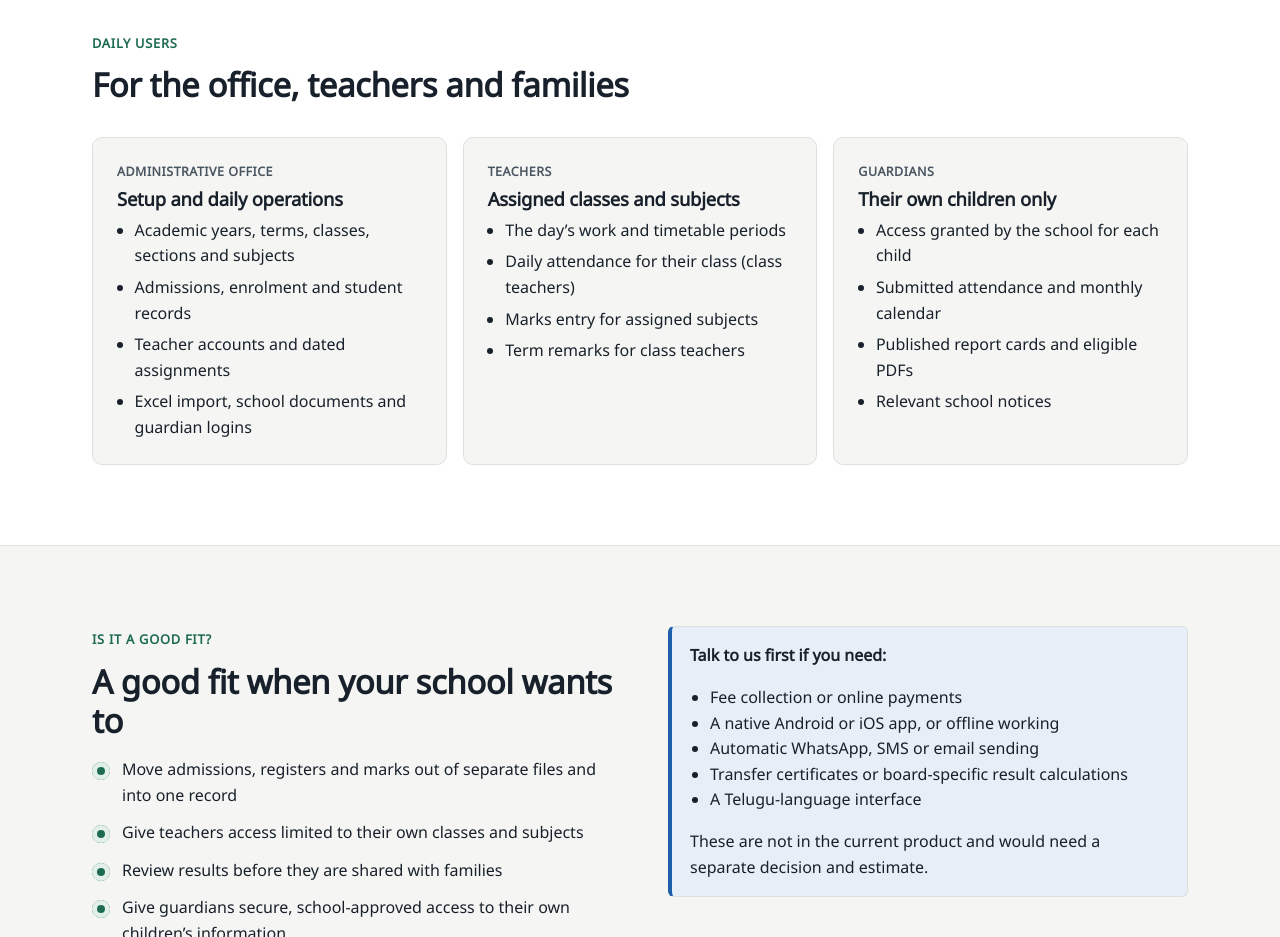
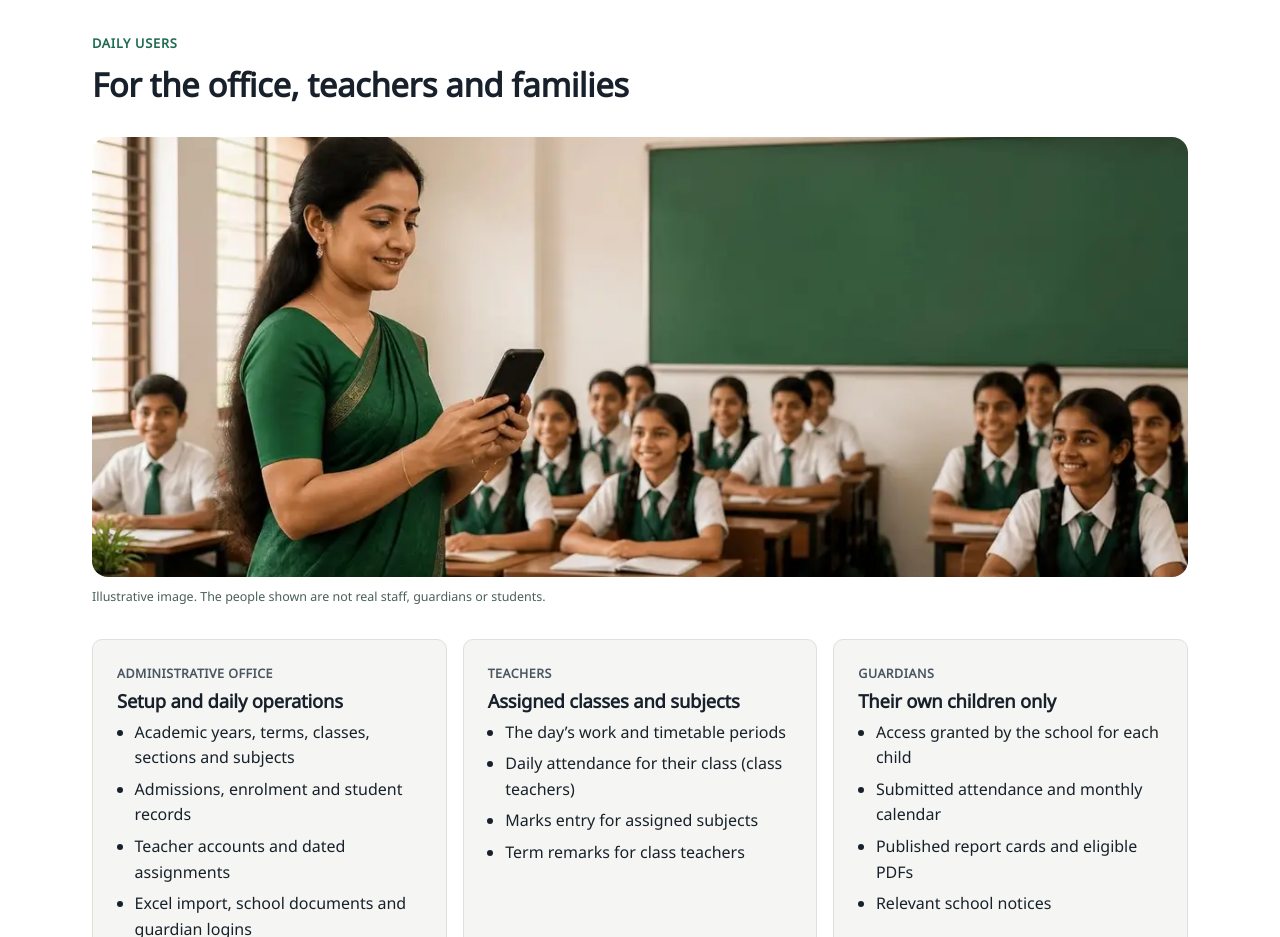
Before and after one commit to Joseph5157/school-erp-go-to-market, an Astro site in the folder website/: page /who-its-for in a window 1280 px wide. Shown: the part 1120-2057 px from the top of the page. Built offline with nearby package versions, Linux system fonts and the light colour scheme; Astro itself is replaced by a stand-in of ours.

Commit message:
GTM-WEBSITE-V2: add teacher attendance image to Who it's for page

```diff
--- a/website/src/pages/who-its-for.astro
+++ b/website/src/pages/who-its-for.astro
@@ -54,6 +54,17 @@ import CtaBand from '../components/CtaBand.astro';
         <span class="eyebrow">Daily users</span>
         <h2 id="staff-heading">For the office, teachers and families</h2>
       </div>
+      <figure class="page-photo">
+        <img
+          src="/images/product/teacher-attendance.webp"
+          width="1200"
+          height="675"
+          alt="Illustration of a teacher in a green saree taking attendance on her phone in a bright classroom, with students in green-and-white uniforms at their desks."
+          loading="lazy"
+          decoding="async"
+        />
+        <figcaption>Illustrative image. The people shown are not real staff, guardians or students.</figcaption>
+      </figure>
       <div class="grid grid-3">
         <article class="card">
           <span class="card-label">Administrative office</span>
--- a/website/src/styles/global.css
+++ b/website/src/styles/global.css
@@ -1267,3 +1267,8 @@ tbody th {
     scroll-behavior: smooth;
   }
 }
+
+/* Illustrative photo inside a page section (people are not real) */
+.page-photo { margin: 0 0 32px; }
+.page-photo img { display: block; width: 100%; height: auto; max-height: 440px; object-fit: cover; object-position: center 35%; border-radius: 16px; }
+.page-photo figcaption { margin-top: 10px; font-size: .78rem; color: #4a5f5b; }
```
Also changed, not shown: docs/content-status.md (+1 -1 lines), website/V2-VISUAL-ASSETS.md (+2 -0 lines), website/public/images/product/teacher-attendance.webp (added).
